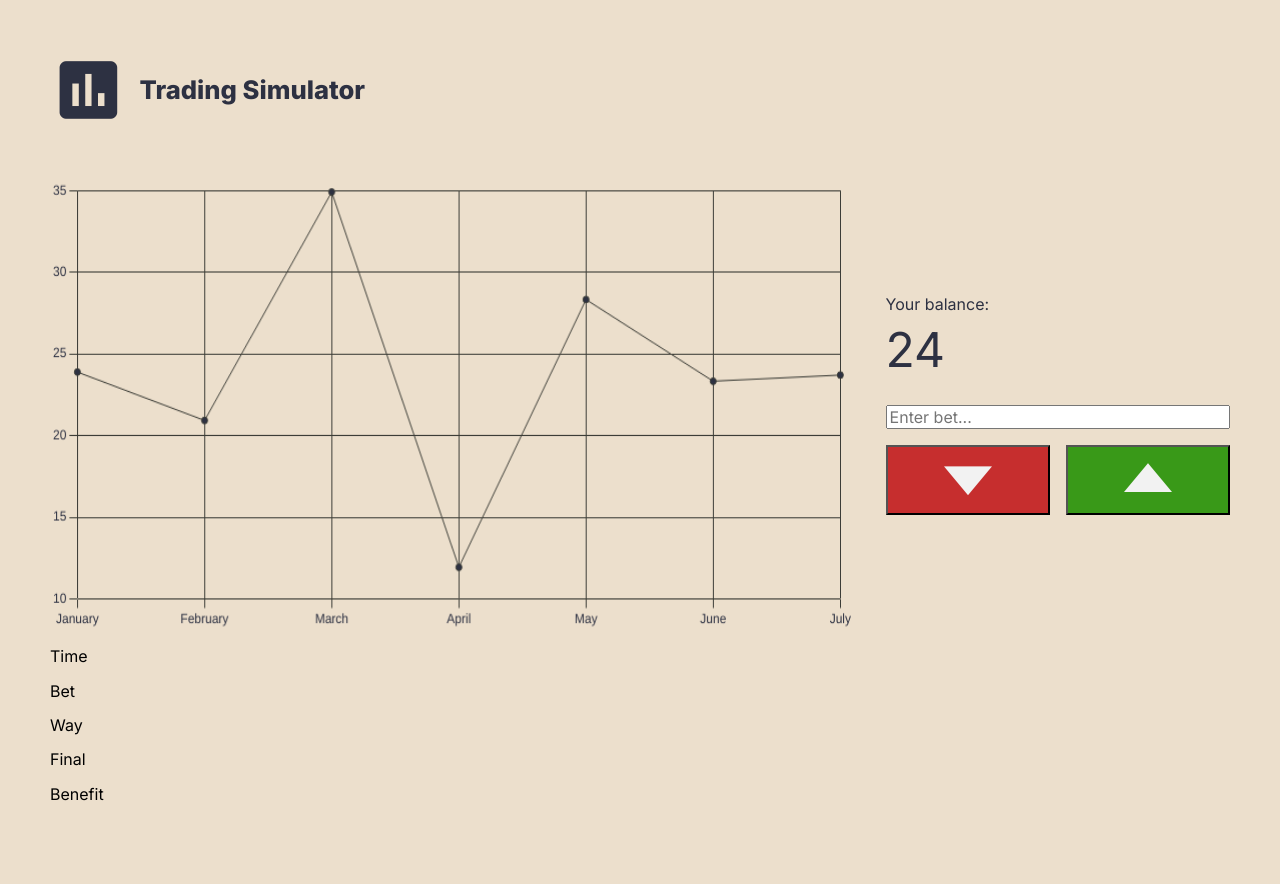
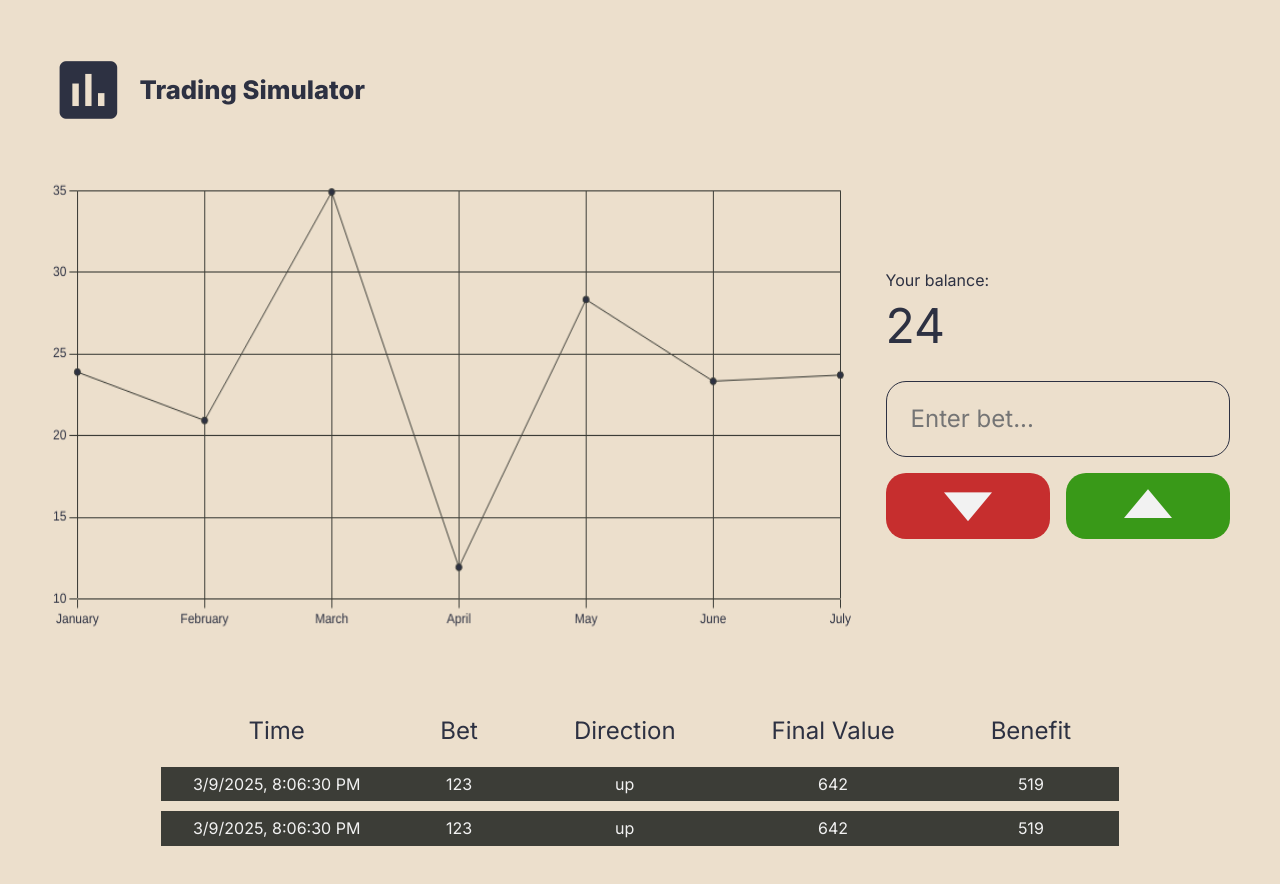
Before and after one commit to Mykhailo-Odynets/Trading-Simulator, a React (Vite) app: page / in a window 1280 px wide. Shown: the top 884 px of the page. Before the commit the page ends 819 px from the top, so only its background shows below. Built offline with nearby package versions, Linux system fonts and the light colour scheme.

Commit message:
refactoring + history

```diff
--- a/src/App.tsx
+++ b/src/App.tsx
@@ -1,12 +1,29 @@
 import { useState } from "react";
 import DynamicChart from "./components/DynamicChart/DynamicChart.tsx";
-import Button from "./components/Button.js";
-import HistorySection from "./components/HistorySection.js";
+import Button from "./components/Button/Button.js";
+import HistorySection from "./components/HistorySection/HistorySection.js";
 import { useChartData } from "./hooks/useChartData.tsx";
 import Header from "./components/Header/Header.tsx";
+import HistoryData from "./utils/HistoryData.ts";
 
 function App() {
   const [lastChartData, setLastChartData] = useState<number | null>(null);
+  const [historyData, setHistoryData] = useState<HistoryData[]>([
+    {
+      time: new Date(),
+      bet: 123,
+      direction: "up",
+      finalValue: 642,
+      benefit: 642 - 123,
+    },
+    {
+      time: new Date(),
+      bet: 123,
+      direction: "up",
+      finalValue: 642,
+      benefit: 642 - 123,
+    },
+  ]);
   const chartData = useChartData();
 
   // const [balance, setBalance] = useState(1000);
@@ -41,14 +58,7 @@ function App() {
             </div>
           </article>
           <article>
-            <div className="history__titles">
-              <p>Time</p>
-              <p>Bet</p>
-              <p>Way</p>
-              <p>Final</p>
-              <p>Benefit</p>
-            </div>
-            <HistorySection />
+            <HistorySection data={historyData} />
           </article>
         </main>
       </div>
--- /dev/null
+++ b/src/components/Button/Button.css
@@ -0,0 +1,18 @@
+.Button {
+  min-height: var(--inputsHeight);
+  border: 0;
+  border-radius: var(--borderRadius);
+  transition: scale 0.2s, opacity 0.1s;
+}
+.Button:hover {
+  scale: 1.1;
+}
+.Button:active {
+  opacity: 0.8;
+}
+.Button span {
+  transform: scaleX(1.5);
+  display: inline-block;
+  color: var(--secondary);
+  font-size: 4em;
+}
--- a/src/components/Button.tsx
+++ b/src/components/Button/Button.tsx
@@ -1,3 +1,5 @@
+import "./Button.css";
+
 type Props = {
   iconText: string;
   btnColor: string;
@@ -5,7 +7,7 @@ type Props = {
 
 export default function Button({ iconText, btnColor }: Props) {
   return (
-    <button style={{ background: btnColor }}>
+    <button className="Button" style={{ background: btnColor }}>
       <span className="icon-">{iconText}</span>
     </button>
   );
--- a/src/components/HistorySection.tsx
+++ /dev/null
@@ -1,3 +0,0 @@
-export default function HistorySection() {
-  return <></>;
-}
--- /dev/null
+++ b/src/components/HistorySection/HistorySection.css
@@ -0,0 +1,27 @@
+.table {
+  margin: 0 auto;
+  margin-top: 4em;
+  margin-bottom: 2em;
+  border-spacing: 0 10px;
+  text-align: center;
+}
+/* .table caption {
+  color: var(--primary);
+  font-size: 1.5em;
+  margin-top: 2em;
+  margin-bottom: 0.5em;
+} */
+.table thead th {
+  color: var(--primary);
+  font-size: 1.5em;
+  font-weight: normal;
+}
+:is(.table) td,
+th {
+  padding: 0.5em 2em;
+}
+.table tbody td {
+  background-color: var(--blocks);
+  color: var(--secondary);
+  font-size: 1em;
+}
--- /dev/null
+++ b/src/components/HistorySection/HistorySection.tsx
@@ -0,0 +1,34 @@
+import HistoryData from "../../utils/HistoryData";
+import "./HistorySection.css";
+
+interface HistorySectionProps {
+  data: HistoryData[];
+}
+
+export default function HistorySection({ data }: HistorySectionProps) {
+  return (
+    <table className="table">
+      {/* <caption>History</caption> */}
+      <thead>
+        <tr>
+          <th>Time</th>
+          <th>Bet</th>
+          <th>Direction</th>
+          <th>Final Value</th>
+          <th>Benefit</th>
+        </tr>
+      </thead>
+      <tbody>
+        {data.map((record: HistoryData, index: number) => (
+          <tr key={index}>
+            <td>{record.time.toLocaleString()}</td>
+            <td>{record.bet}</td>
+            <td>{record.direction}</td>
+            <td>{record.finalValue}</td>
+            <td>{record.benefit}</td>
+          </tr>
+        ))}
+      </tbody>
+    </table>
+  );
+}
--- a/src/styles/App.css
+++ b/src/styles/App.css
@@ -45,9 +45,22 @@ body {
 }
 
 
-.betZone button span {
-  transform: scaleX(1.5);
-  display: inline-block;
+.betZone__inputSide input {
+  min-height: var(--inputsHeight);
+  padding: 0.5em 1em;
+  border: 1px solid var(--primary);
+  border-radius: var(--borderRadius);
+  font-size: 1.5em !important;
+  background-color: var(--label);
   color: var(--secondary);
-  font-size: 4em;
+  transition: border-color 0.3s,
+              box-shadow 0.3s;
 }
+.betZone__inputSide input:focus {
+  border-color: var(--secondary);
+  box-shadow: 0 0 5px var(--secondary);
+  outline: none;
+}
+.betZone__inputSide input:hover {
+  border-color: var(--secondary);
+}
--- a/src/styles/main.css
+++ b/src/styles/main.css
@@ -16,7 +16,8 @@
     --down: #c62e2e;
     --up: #399918;
 
-    /* --transition-time: 0.25s; */
+    --inputsHeight: 50px;
+    --borderRadius: 20px;
   }
 
   /* Dark mode – v devtools Ctrl + Shift + P = vyhledat scheme a emulovat na dark */
```
Also changed, not shown: src/styles/normalize.css.
